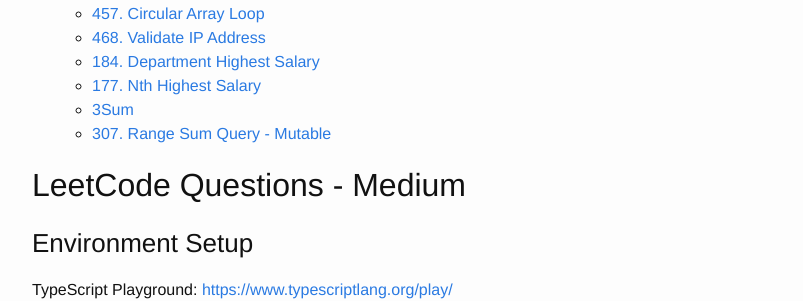
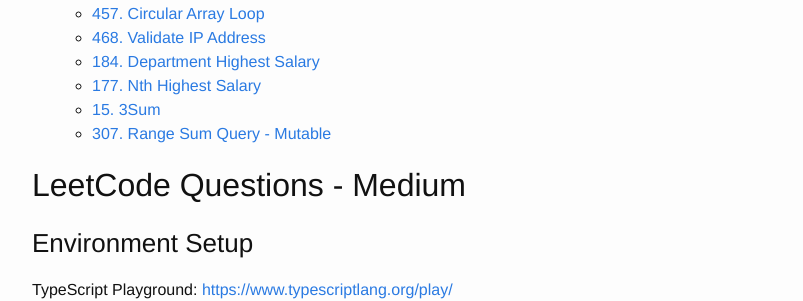
Before and after one commit to trsong/trsong.github.io, a Jekyll site: the page built from _posts/2017-10-10-LeetCodeMedium.markdown, in a window 1280 px wide and 900 px high, scrolled down 327 px. Shown: the part 159-460 px from the top of the window, without its empty margins (238-1041 px from the left). Built offline with Jekyll 4.4.1, drawn with Linux system fonts in a browser that asks for light colours.

Commit message:
Fix small title issue

````diff
--- a/_posts/2017-10-10-LeetCodeMedium.markdown
+++ b/_posts/2017-10-10-LeetCodeMedium.markdown
@@ -1611,7 +1611,7 @@ Or use `Order By` with `Limit N - 1`
 SELECT IFNULL((SELECT DISTINCT Salary FROM Employee ORDER BY Salary DESC LIMIT N - 1 ,1), NULL)
 ```
 
-### 3Sum
+### 15. 3Sum
 
 Source: [https://leetcode.com/problems/3sum/description/](https://leetcode.com/problems/3sum/description/)
 
````
